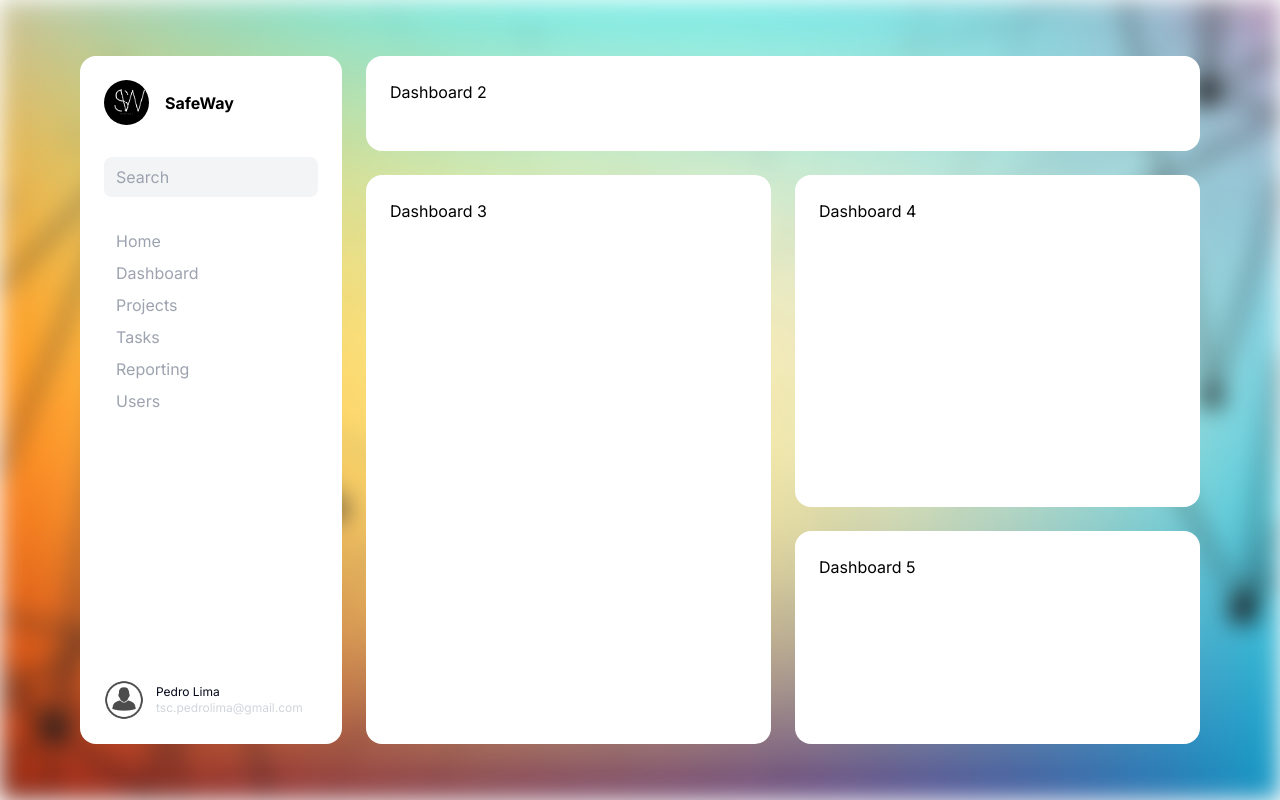
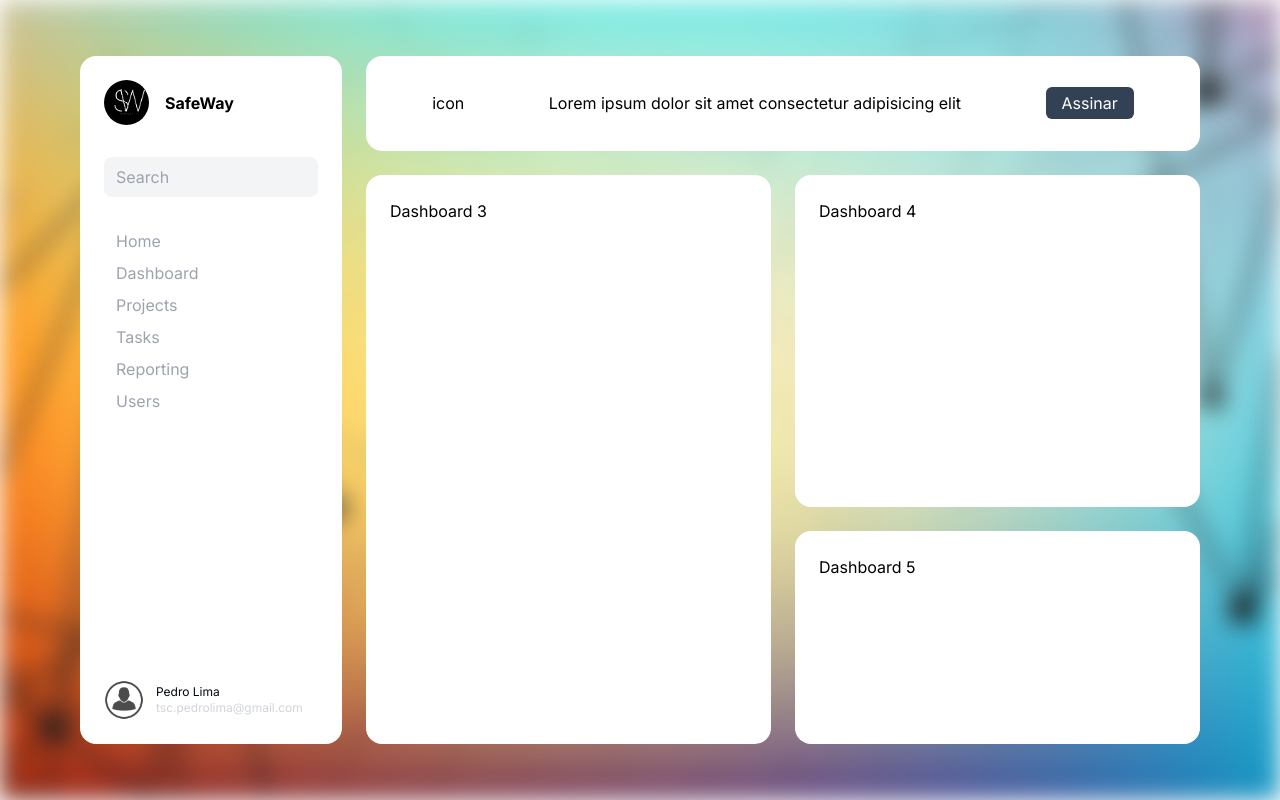
Before and after one commit to pedroalima/safeway, a Next.js app: page /dashboard in a window 1280 px wide. Built offline with nearby package versions, Linux system fonts and the light colour scheme.

Commit message:
style: add content 2rd grid item

```diff
--- a/package.json
+++ b/package.json
@@ -9,6 +9,7 @@
     "lint": "next lint"
   },
   "dependencies": {
+    "@headlessui/react": "^1.7.17",
     "next": "14.0.4",
     "react": "^18",
     "react-dom": "^18"
--- a/src/app/(private)/dashboard/page.tsx
+++ b/src/app/(private)/dashboard/page.tsx
@@ -39,7 +39,7 @@ export default function Dashboard() {
           </div>
           <div className="px-3 flex flex-col gap-2">
             {navLinks.map((link, i) => (
-              <Link href={`/${link}`} key={i} className="text-gray-400 hover:text-slate-950 hover:font-bold">{link}</Link>
+              <Link href={`/`} key={i} className="text-gray-400 hover:text-slate-950 hover:font-bold">{link}</Link>
             ))}
           </div>
           <div className="mt-auto flex justify-start items-center gap-3">
@@ -56,10 +56,13 @@ export default function Dashboard() {
           </div>
         </div>
 
-        <div className="bg-white col-start-3 col-end-9 row-start-1 row-end-2 rounded-2xl p-6">
-          <h1>Dashboard 2</h1>
+        <div className="bg-white col-start-3 col-end-9 row-start-1 row-end-2 rounded-2xl p-6 flex justify-around items-center">
+          <span>icon</span>
+          <span>Lorem ipsum dolor sit amet consectetur adipisicing elit</span>
+          <button className="bg-slate-700 hover:bg-slate-800 text-white rounded-md px-4 py-1">Assinar</button>
         </div>
         <div className="bg-white col-start-3 col-end-6 row-start-2 row-end-7 rounded-2xl p-6">
+
           <h1>Dashboard 3</h1>
         </div>
         <div className="bg-white col-start-6 col-end-9 row-start-2 row-end-5 rounded-2xl p-6">
--- a/src/app/page.tsx
+++ b/src/app/page.tsx
@@ -35,7 +35,7 @@ export default function Home() {
           className="rounded-full absolute -top-8 left-1/2 -translate-x-1/2 sm:-translate-x-0 sm:top-5 sm:left-5"
         />
         <div className="h-full flex flex-col sm:flex-row justify-between items-center">
-          <div className="text-center mb-5">
+          <div className="text-center sm:text-start mb-5">
             <h2 className="text-4xl sm:text-6xl mb-8 font-bold">Bem Vindo!</h2>
             <p>Lorem ipsum dolor, sit amet consectetur adipisicing elit.</p>
           </div>
```
Also changed, not shown: 1 other file (tests, documents, lock files or other folders).
